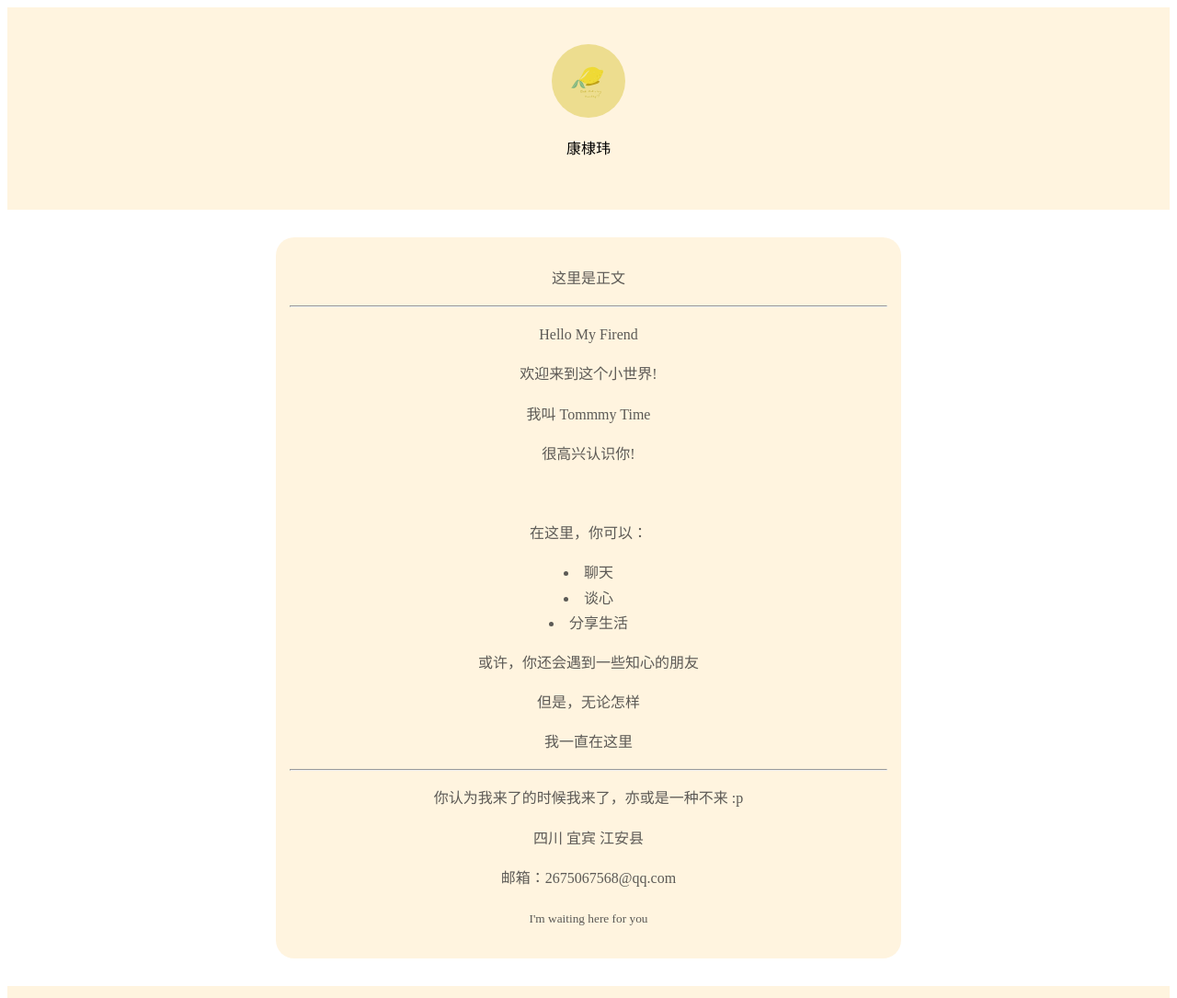
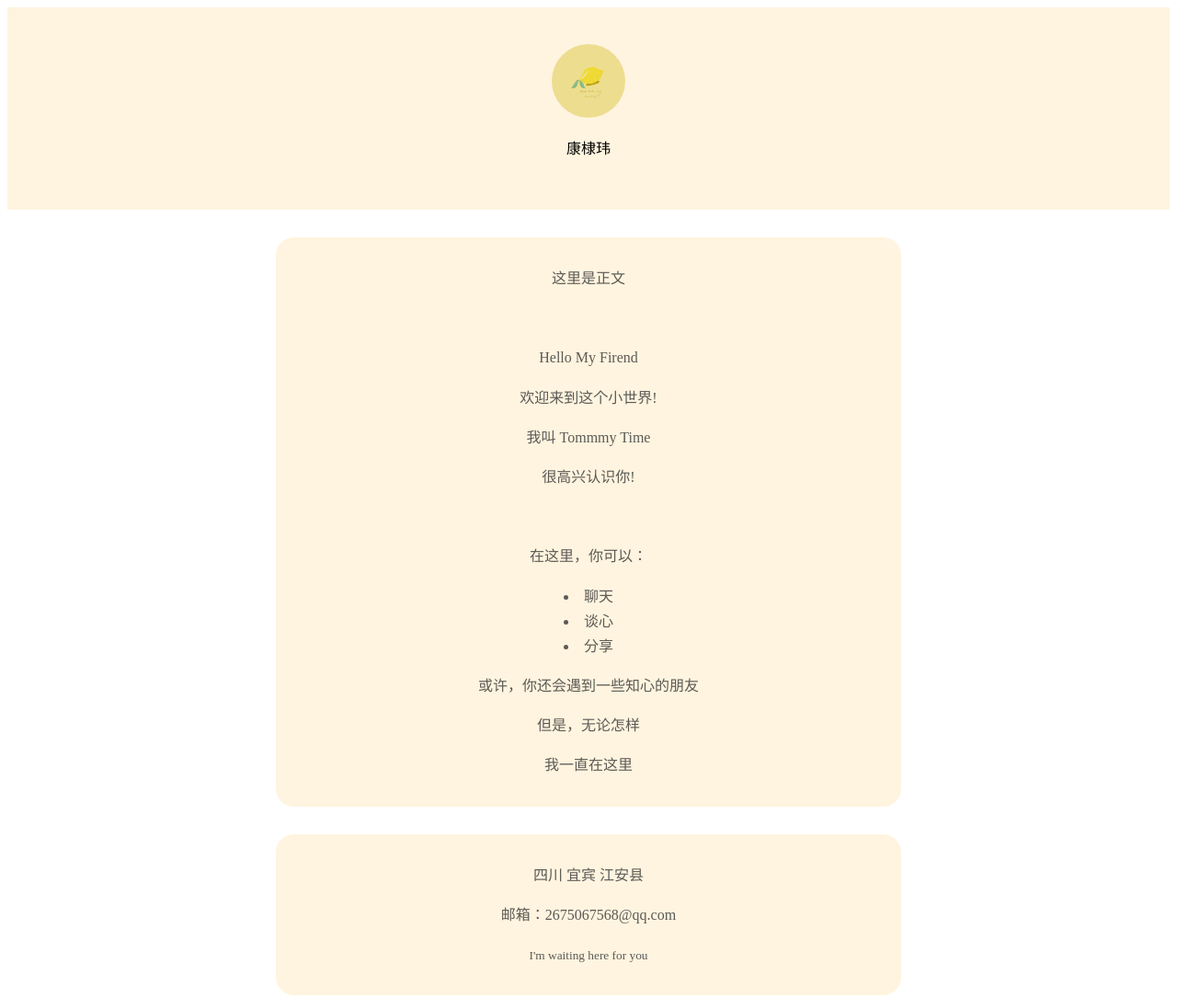
Before and after one commit to Tommytimek/my_idcard, a plain HTML site: page index.html in a window 1280 px wide. Shown: the top 1085 px of the page at 92% size. Drawn offline with Linux system fonts and the light colour scheme.

Commit message:
微调
2023年1月1日11:26:51

```diff
--- a/index.html
+++ b/index.html
@@ -15,7 +15,8 @@
             padding: 40px;
         }
 
-        #body {
+        #body,
+        #address {
             background-color: hsla(39, 100%, 69%, 0.2);
             max-width: 650px;
             margin: 30px auto;
@@ -31,12 +32,14 @@
 
 <body>
     <div id="begining">
-        <img src="potato.jpg" alt="头像" width="80px" height="80px" style="border-radius: 40px;"/>
+        <img src="potato.jpg" alt="头像" width="80px" height="80px" style="border-radius: 40px;" />
         <p>康棣玮</p>
     </div>
+
+
     <div id="body">
         <p>这里是正文</p>
-        <hr>
+        <br />
         <p>Hello My Firend</p>
         <p>欢迎来到这个小世界!</p>
         <p>我叫 Tommmy Time</p>
@@ -45,21 +48,25 @@
         <p>在这里，你可以：</p>
         <li>聊天</li>
         <li>谈心</li>
-        <li>分享生活</li>
+        <li>分享</li>
         <p>或许，你还会遇到一些知心的朋友</p>
         <p>但是，无论怎样</p>
         <p>我一直在这里</p>
-        <hr>
-        <p>你认为我来了的时候我来了，亦或是一种不来 :p</p>
+    </div>
+
+
+    <div id="address">
         <p>四川 宜宾 江安县</p>
         <p>邮箱：2675067568@qq.com</p>
         <p><small>I'm waiting here for you</small></p>
     </div>
+
+
     <div id="ending" style="font-size: 12px">
         <p>我的网站</p>
         <p>
-        <a href="https://tommytimek.github.io/my_idcard/">友情链接</a>
-        <a hrer="https://tommytimek.github.io/my_idcard/box.html/">box</a>
+            <a href="https://tommytimek.github.io/my_idcard/">友情链接</a>
+            <a hrer="https://tommytimek.github.io/my_idcard/box.html/">box</a>
     </div>
 </body>
 
```
